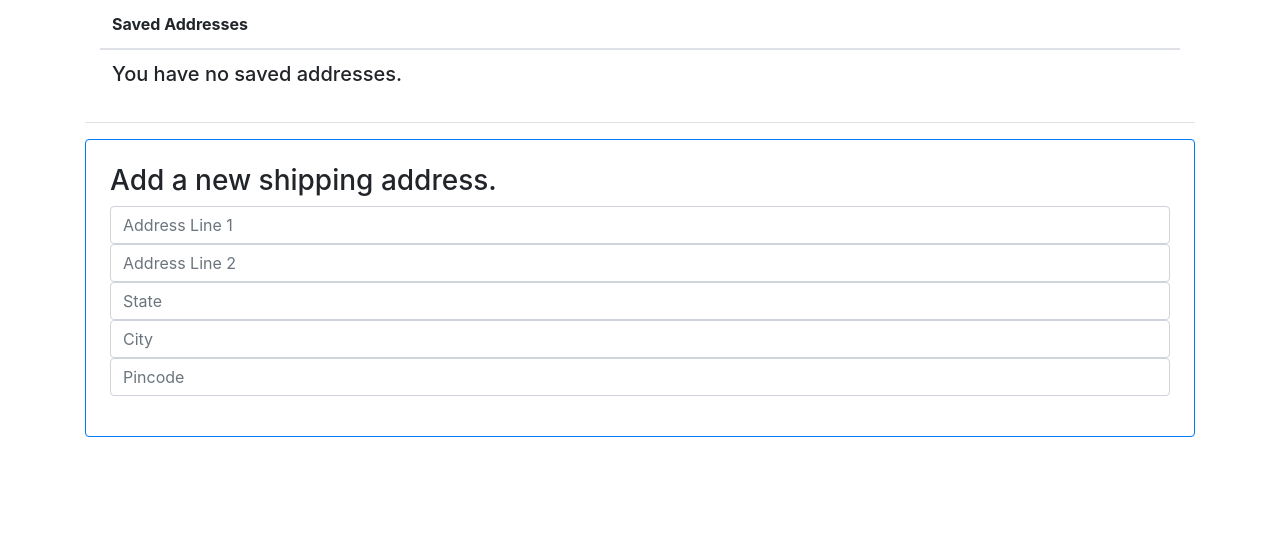
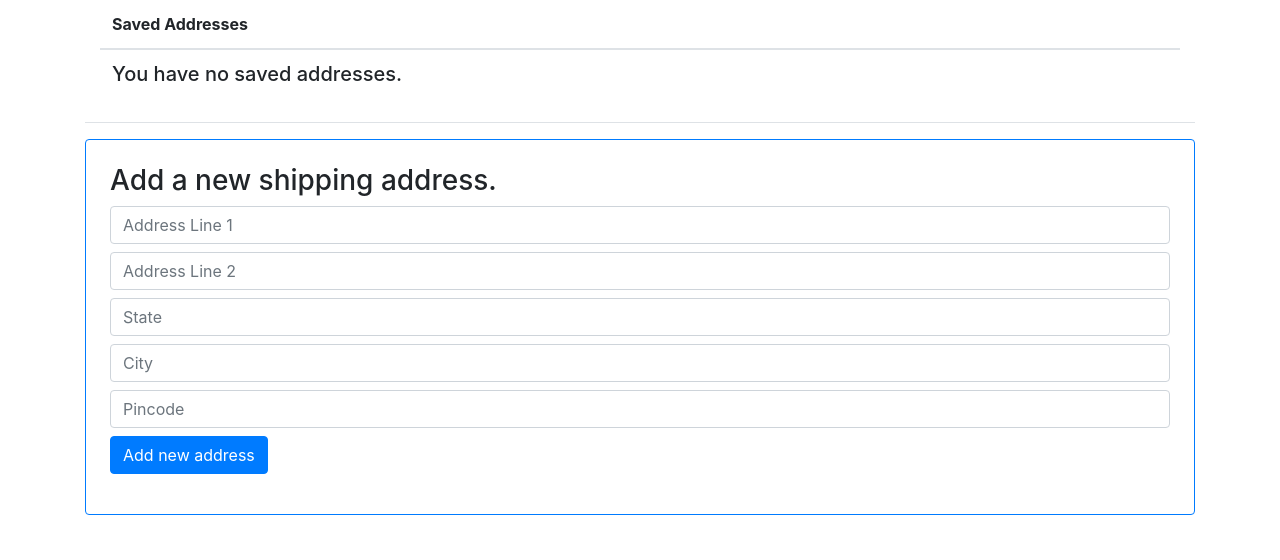
Before and after one commit to waduhek/shopping, a Django app: page /cart/checkout/ in a window 1280 px wide. Shown: the part 240-800 px from the top of the page. Run offline with Django 3.2, Linux system fonts and the light colour scheme; data comes from the database, SQL or seed files in the repository; data that the repository does not hold is empty; some libraries are stand-ins or nearby versions.

Commit message:
Form template completed

```diff
--- a/cart/templates/address/address.html
+++ b/cart/templates/address/address.html
@@ -38,7 +38,7 @@
                                 data-image="{% static "img/logo.png" %}"
                                 data-theme.color="#F37254"></script>
                                 <input type="hidden" value="Hidden Element" name="hidden">
-                                <a href="delet_address" class="btn btn-outline-danger">Delete this address</a>
+                                <a href="{% url 'cart:delete_address' %}" class="btn btn-outline-danger">Delete this address</a>
                             </td>
                         </tr>
                     {% endfor %}
@@ -54,7 +54,7 @@
 	</div>
     <div class="container border border-primary p-4 rounded">
         <h3>Add a new shipping address.</h3>
-        <form action="cart:add_address" class="form-group" method="POST">
+        <form action="{% url 'cart:add_address' %}" class="form-group" method="POST">
             {% csrf_token %}
 
             {% if new_address.non_field_errors %}
@@ -67,19 +67,20 @@
             {% for field in new_address.visible_fields %}
                 {% if new_address.is_bound %}
                     {% if field.errors %}
-                        {% render_field field class="form-control is-invalid" %}
+                        {% render_field field class="form-control is-invalid mb-2" %}
                         {% for error in field.errors %}
                             <div class="invalid-feedback">
                                 {{ error }}
                             </div>
                         {% endfor %}
                     {% else %}
-                        {% render_field field class="form-control is-valid" %}
+                        {% render_field field class="form-control is-valid mb-2" %}
                     {% endif %}
                 {% else %}
-                    {% render_field field class="form-control" %}
+                    {% render_field field class="form-control mb-2" %}
                 {% endif %}
             {% endfor %}
+            <button type="submit" class="btn btn-primary mx-auto">Add new address</button>
         </form>
     </div>
 {% endblock %}
--- a/cart/views.py
+++ b/cart/views.py
@@ -1,5 +1,6 @@
 from django.shortcuts import render, redirect, get_object_or_404
 from django.core.exceptions import ObjectDoesNotExist
+from django.contrib.auth.models import User
 
 from .models import Cart, CartItem, Address
 from .forms import AddressForm
@@ -96,9 +97,12 @@ def cart_detail(request, total=0, counter=0, cart_items=None):
 
 def addAddress(request):
     saved_addresses = None
+    print(request.user)
 
     try:
-        saved_addresses = Address.objects.get(user__username=request.user)
+        user = User.objects.get(username=request.user)
+        print(user)
+        # saved_addresses = Address.objects.get(user__username=request.user)
     except ObjectDoesNotExist:
         pass
 
```
